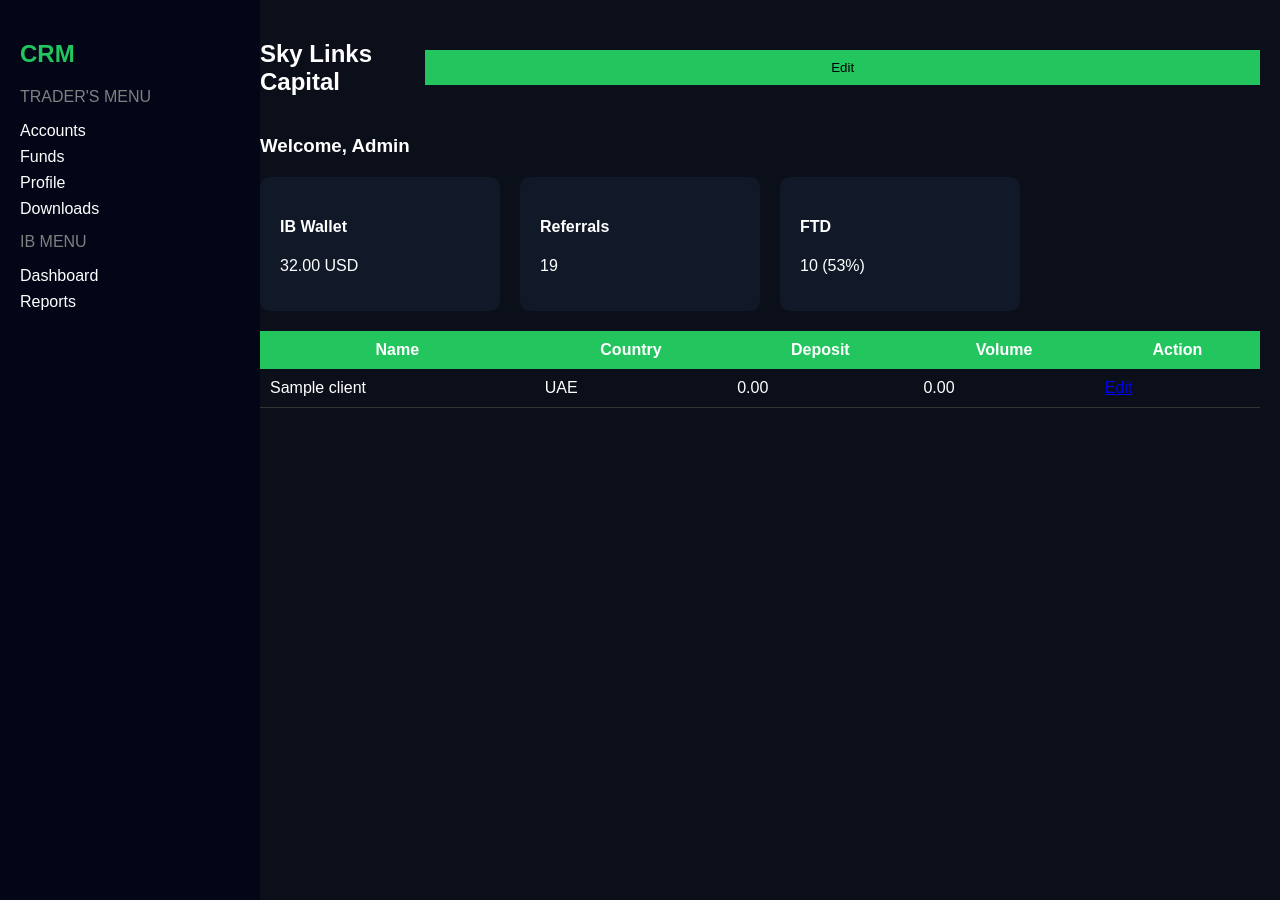
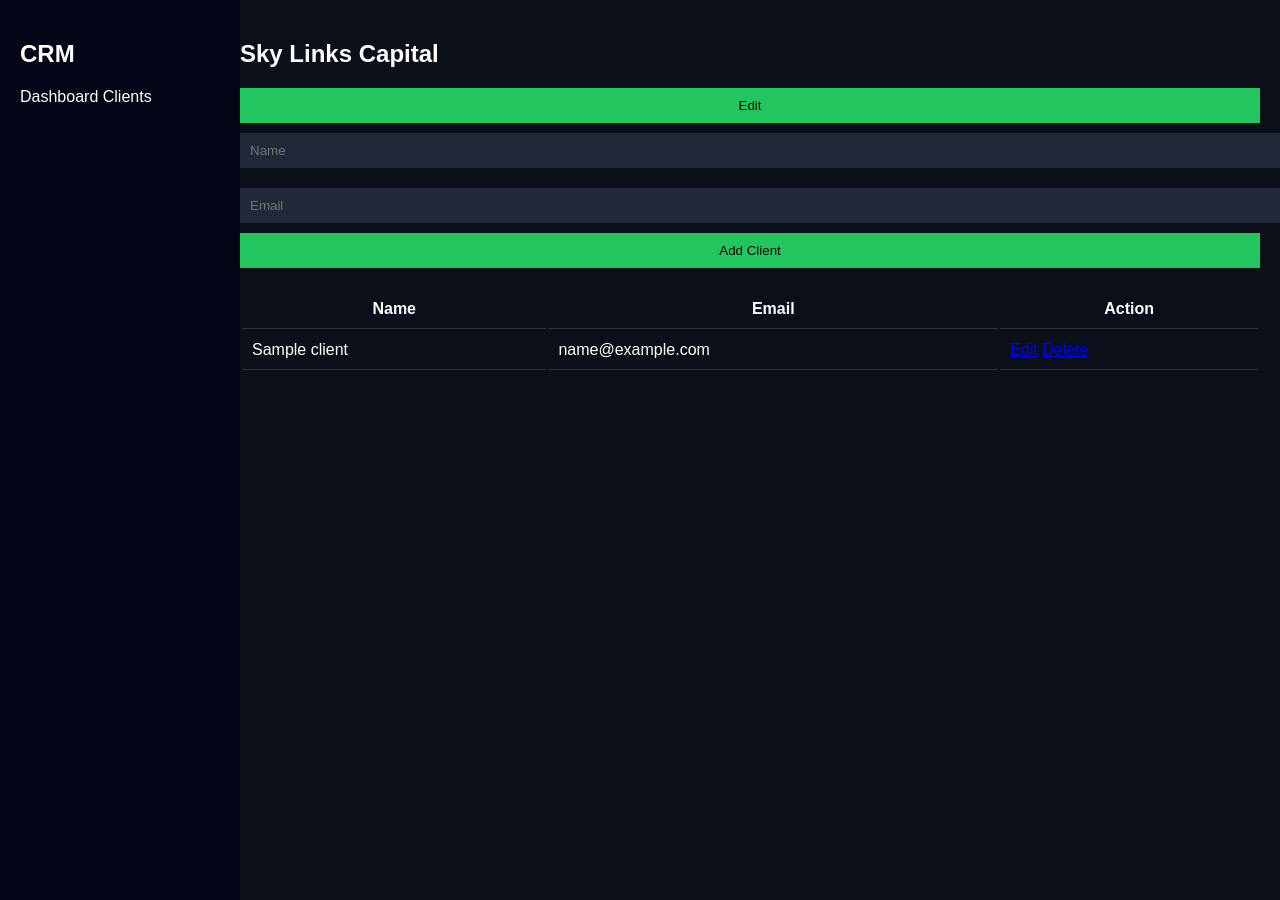
Before and after one commit to shahabrraja222-hub/my-crm-app, a Flask app: template templates/admin_dashboard.html in a window 1280 px wide. Run offline with Flask 3, Linux system fonts and the light colour scheme; the template is opened without the code that fills it: most values are stand-ins (such as "Sample title", 1, 10 or a date in 2020).

Commit message:
FULL FINAL CRM

```diff
--- a/app.py
+++ b/app.py
@@ -3,37 +3,48 @@ import os
 
 app = Flask(__name__)
 
-# Dummy clients data
 clients = [
     {"id": 1, "name": "Ali", "email": "ali@gmail.com"},
     {"id": 2, "name": "Ahmed", "email": "ahmed@gmail.com"}
 ]
 
-# Home route (IMPORTANT for Render)
 @app.route("/")
 def home():
     return render_template("login.html")
 
-
-# Login system
 @app.route("/login", methods=["POST"])
 def login():
     username = request.form.get("username")
     password = request.form.get("password")
 
-    # Admin login
     if username == "admin" and password == "admin123":
         return render_template("admin_dashboard.html", clients=clients)
 
-    # Client login
     for client in clients:
         if username == client["name"] and password == "123":
             return render_template("client_dashboard.html", client=client)
 
-    return "Invalid credentials"
+    return "Invalid login"
 
 
-# Edit client
+@app.route("/add", methods=["POST"])
+def add_client():
+    name = request.form.get("name")
+    email = request.form.get("email")
+
+    new_id = len(clients) + 1
+    clients.append({"id": new_id, "name": name, "email": email})
+
+    return redirect(url_for("home"))
+
+
+@app.route("/delete/<int:id>")
+def delete_client(id):
+    global clients
+    clients = [c for c in clients if c["id"] != id]
+    return redirect(url_for("home"))
+
+
 @app.route("/edit/<int:id>", methods=["GET", "POST"])
 def edit_client(id):
     for client in clients:
@@ -44,10 +55,9 @@ def edit_client(id):
                 return redirect(url_for("home"))
             return render_template("edit_client.html", client=client)
 
-    return "Client not found"
+    return "Not found"
 
 
-# Run server (Render compatible)
 if __name__ == "__main__":
     port = int(os.environ.get("PORT", 5000))
     app.run(host="0.0.0.0", port=port)
--- a/static/style.css
+++ b/static/style.css
@@ -1,112 +1,64 @@
 body {
-    margin: 0;
-    font-family: Arial;
-    background: #0b0f19;
-    color: white;
+margin:0;
+font-family:Arial;
+background:#0b0f19;
+color:white;
 }
 
 /* LOGIN */
 .login-body {
-    display: flex;
-    justify-content: center;
-    align-items: center;
-    height: 100vh;
+display:flex;
+justify-content:center;
+align-items:center;
+height:100vh;
 }
 
 .login-box {
-    background: #111827;
-    padding: 40px;
-    border-radius: 10px;
-    width: 300px;
-    text-align: center;
-}
-
-.login-box h2 {
-    color: #22c55e;
+background:#111827;
+padding:30px;
+border-radius:10px;
+width:300px;
+text-align:center;
 }
 
 input {
-    width: 100%;
-    padding: 10px;
-    margin: 10px 0;
-    background: #1f2937;
-    border: none;
-    color: white;
+width:100%;
+padding:10px;
+margin:10px 0;
+background:#1f2937;
+border:none;
+color:white;
 }
 
 button {
-    width: 100%;
-    padding: 10px;
-    background: #22c55e;
-    border: none;
-    cursor: pointer;
+background:#22c55e;
+padding:10px;
+border:none;
+width:100%;
+cursor:pointer;
 }
 
 /* SIDEBAR */
 .sidebar {
-    width: 220px;
-    height: 100vh;
-    background: #020617;
-    position: fixed;
-    padding: 20px;
+width:200px;
+height:100vh;
+background:#020617;
+position:fixed;
+padding:20px;
 }
 
-.sidebar h2 {
-    color: #22c55e;
-}
-
-.sidebar a {
-    display: block;
-    color: white;
-    margin: 8px 0;
-    text-decoration: none;
-}
-
-.menu-title {
-    color: gray;
-    margin-top: 15px;
-}
-
-/* MAIN */
 .main {
-    margin-left: 240px;
-    padding: 20px;
-}
-
-/* TOPBAR */
-.topbar {
-    display: flex;
-    justify-content: space-between;
-    align-items: center;
-}
-
-/* CARDS */
-.cards {
-    display: flex;
-    gap: 20px;
-    margin-top: 20px;
-}
-
-.card {
-    background: #111827;
-    padding: 20px;
-    border-radius: 10px;
-    width: 200px;
+margin-left:220px;
+padding:20px;
 }
 
 /* TABLE */
 table {
-    width: 100%;
-    margin-top: 20px;
-    border-collapse: collapse;
+width:100%;
+margin-top:20px;
 }
 
-th {
-    background: #22c55e;
-    padding: 10px;
+td, th {
+padding:10px;
+border-bottom:1px solid #333;
 }
-
-td {
-    padding: 10px;
-    border-bottom: 1px solid #333;
-}
--- a/templates/admin_dashboard.html
+++ b/templates/admin_dashboard.html
@@ -1,7 +1,6 @@
 <!DOCTYPE html>
 <html>
 <head>
-    <title>CRM Dashboard</title>
 <link rel="stylesheet" href="{{ url_for('static', filename='style.css') }}">
 </head>
 
@@ -9,16 +8,8 @@
 
 <div class="sidebar">
 <h2>CRM</h2>
-
-    <p class="menu-title">TRADER'S MENU</p>
-    <a href="#">Accounts</a>
-    <a href="#">Funds</a>
-    <a href="#">Profile</a>
-    <a href="#">Downloads</a>
-
-    <p class="menu-title">IB MENU</p>
-    <a href="#">Dashboard</a>
-    <a href="#">Reports</a>
+<a>Dashboard</a>
+<a>Clients</a>
 </div>
 
 <div class="main">
@@ -28,43 +19,28 @@
 <button onclick="editName()">Edit</button>
 </div>
 
-    <h3>Welcome, Admin</h3>
+<!-- ADD CLIENT -->
+<form action="/add" method="post">
+<input name="name" placeholder="Name">
+<input name="email" placeholder="Email">
+<button>Add Client</button>
+</form>
 
-    <!-- Wallet -->
-    <div class="cards">
-        <div class="card">
-            <h4>IB Wallet</h4>
-            <p>32.00 USD</p>
-        </div>
-
-        <div class="card">
-            <h4>Referrals</h4>
-            <p>19</p>
-        </div>
-
-        <div class="card">
-            <h4>FTD</h4>
-            <p>10 (53%)</p>
-        </div>
-    </div>
-
-    <!-- Clients Table -->
 <table>
 <tr>
 <th>Name</th>
-            <th>Country</th>
-            <th>Deposit</th>
-            <th>Volume</th>
+<th>Email</th>
 <th>Action</th>
 </tr>
 
 {% for client in clients %}
 <tr>
 <td>{{ client.name }}</td>
-            <td>UAE</td>
-            <td>0.00</td>
-            <td>0.00</td>
-            <td><a href="/edit/{{ client.id }}">Edit</a></td>
+<td>{{ client.email }}</td>
+<td>
+<a href="/edit/{{ client.id }}">Edit</a>
+<a href="/delete/{{ client.id }}">Delete</a>
+</td>
 </tr>
 {% endfor %}
 
@@ -73,8 +49,8 @@
 </div>
 
 <script>
-function editName() {
-    let name = prompt("Enter new CRM name:");
+function editName(){
+let name = prompt("Enter CRM Name:");
 if(name){
 document.getElementById("crmName").innerText = name;
 }
```
Also changed, not shown: templates/client.dashboard.html (+5 -22 lines), templates/edit_client.html (+15 -9 lines), templates/login.html (+9 -8 lines). Lines whose indentation alone changed are shown as unchanged.
